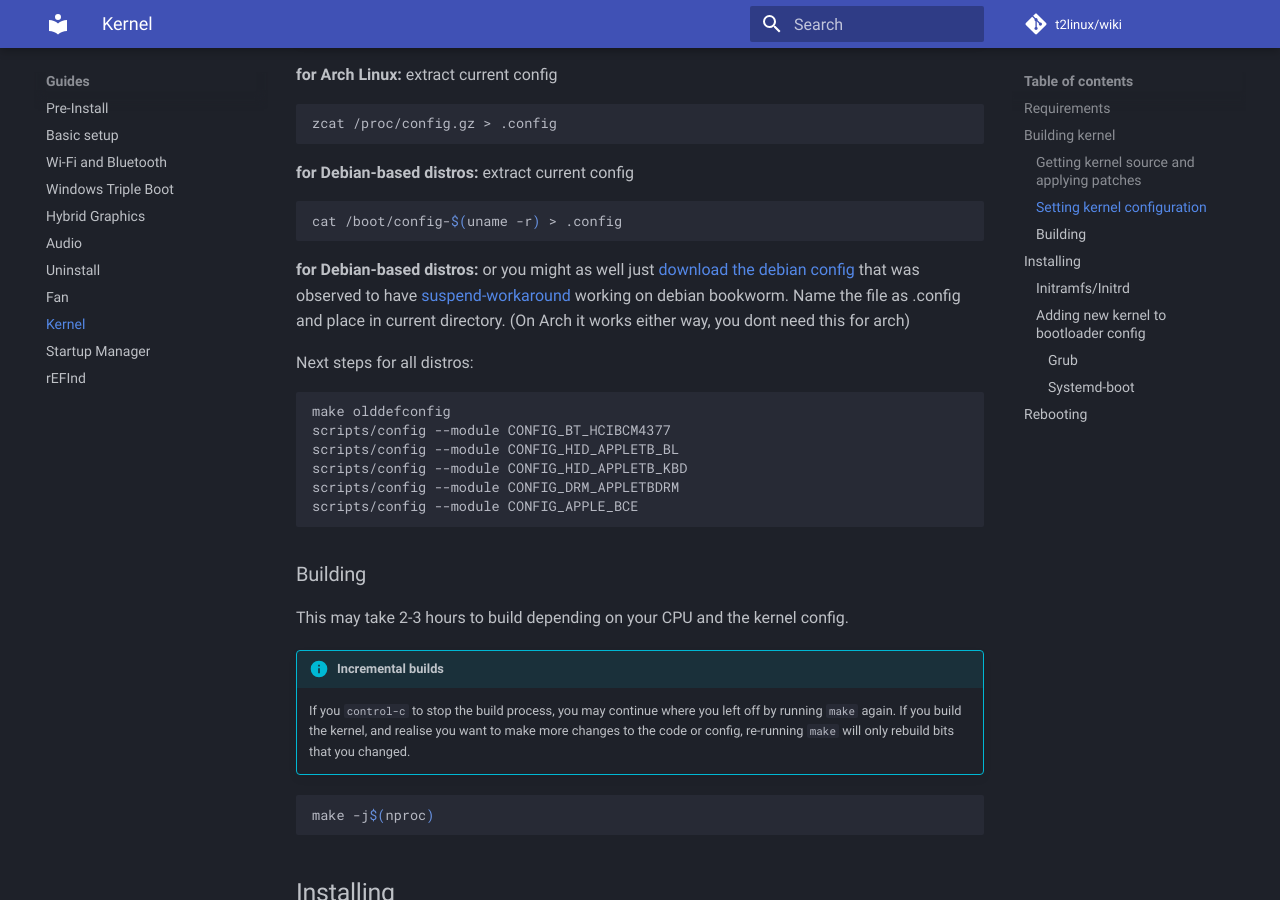
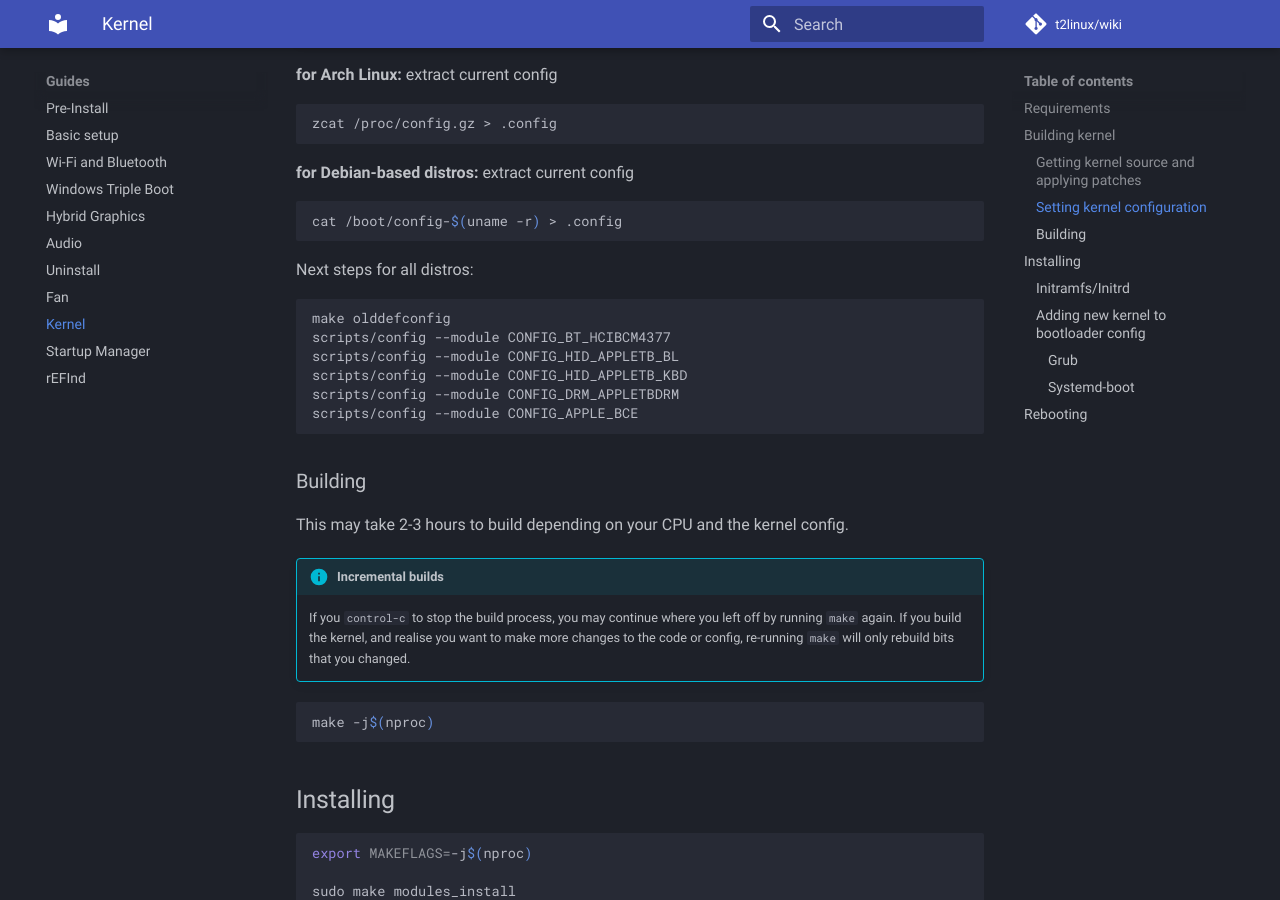
Before and after one commit to t2linux/wiki, an MkDocs documentation site: the page built from docs/guides/kernel.md, in a window 1280 px wide and 900 px high, scrolled down 1631 px. Built offline with MkDocs 1.6.1 and Material for MkDocs 9.7.7, drawn with Linux system fonts in a browser that asks for light colours; comment, search, counter and statistics services are not loaded.

Commit message:
Update kernel.md
removed kernel config

````diff
--- a/docs/guides/kernel.md
+++ b/docs/guides/kernel.md
@@ -49,9 +49,6 @@ zcat /proc/config.gz > .config
 ```bash
 cat /boot/config-$(uname -r) > .config
 ```
-**for Debian-based distros:** or you might as well just [download the debian config](../attachments/debian.config) that was observed to have [suspend-workaround](../guides/postinstall.md) working on debian bookworm. Name the file as .config and place in current directory.
-(On Arch it works either way, you dont need this for arch)
-
 Next steps for all distros:
 ```bash
 make olddefconfig
````
